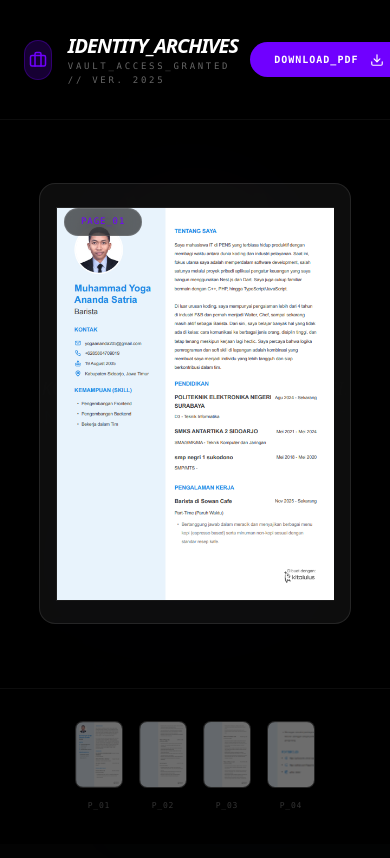
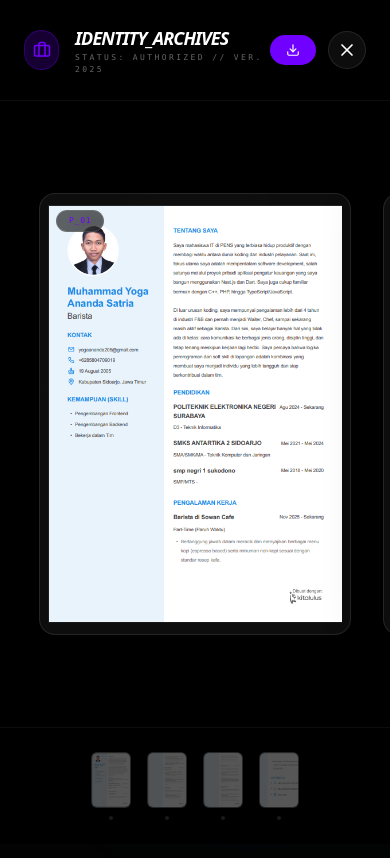
Before and after one commit to Rapprince29/Portofolio2, a Next.js app in the folder p-next/: page / in a window 390 px wide. Both pictures are taken after a click on the button "VIEW CV". Shown: the top 858 px of the page. Built offline with nearby package versions, Linux system fonts and the light colour scheme.

Commit message:
fix: optimize CV viewer responsiveness and fit-to-screen

```diff
--- a/p-next/src/app/page.tsx
+++ b/p-next/src/app/page.tsx
@@ -927,63 +927,61 @@ export default function Home() {
       {/* 4. CV VIEWER OVERLAY */}
       {showCVViewer && (
         <div
-          className="fixed inset-0 z-[2000000] bg-black/98 backdrop-blur-3xl flex flex-col animate-in fade-in duration-700"
+          className="fixed inset-0 z-[2000000] bg-black/98 backdrop-blur-3xl flex flex-col animate-in fade-in duration-500 overflow-hidden"
           onClick={() => setShowCVViewer(false)}
         >
           {/* HEADER */}
-          <div className="flex justify-between items-center px-6 md:px-12 py-8 bg-black/40 backdrop-blur-xl border-b border-white/5">
+          <div className="flex justify-between items-center px-6 md:px-12 py-6 bg-black/60 backdrop-blur-xl border-b border-white/5 shrink-0">
              <div className="flex items-center gap-4">
-                <div className="w-10 h-10 rounded-full bg-accent/20 flex items-center justify-center border border-accent/30">
+                <div className="w-10 h-10 rounded-full bg-accent/20 flex items-center justify-center border border-accent/30 shadow-[0_0_20px_rgba(var(--accent-rgb),0.2)]">
                    <Briefcase className="text-accent" size={18} />
                 </div>
                 <div>
-                   <h3 className="text-xl font-black text-white italic uppercase tracking-tighter">Identity_Archives</h3>
-                   <p className="text-[9px] font-mono text-white/40 uppercase tracking-[0.3em]">Vault_Access_Granted // Ver. 2025</p>
+                   <h3 className="text-lg md:text-xl font-black text-white italic uppercase tracking-tighter">Identity_Archives</h3>
+                   <p className="text-[8px] md:text-[9px] font-mono text-white/40 uppercase tracking-[0.3em]">Status: Authorized // Ver. 2025</p>
                 </div>
              </div>
-             <div className="flex items-center gap-4">
-                <a href="/CV_Yoga_Ananda.pdf" download className="group flex items-center gap-3 px-6 py-2.5 bg-accent text-white rounded-full text-[10px] font-mono font-bold tracking-widest hover:bg-white hover:text-black transition-all">
-                   DOWNLOAD_PDF <Download size={14} className="group-hover:translate-y-1 transition-transform" />
+             <div className="flex items-center gap-3 md:gap-4">
+                <a href="/CV_Yoga_Ananda.pdf" download className="group flex items-center gap-2 px-4 md:px-6 py-2 md:py-2.5 bg-accent text-white rounded-full text-[9px] md:text-[10px] font-mono font-bold tracking-widest hover:bg-white hover:text-black transition-all">
+                   <span className="hidden sm:inline">DOWNLOAD_PDF</span> <Download size={14} className="group-hover:translate-y-1 transition-transform" />
                 </a>
-                <button onClick={() => setShowCVViewer(false)} className="p-3 bg-white/5 text-white rounded-full hover:bg-red-500/20 hover:text-red-500 transition-all border border-white/10">
+                <button onClick={() => setShowCVViewer(false)} className="p-2 md:p-3 bg-white/5 text-white rounded-full hover:bg-red-500/20 hover:text-red-500 transition-all border border-white/10">
                    <X size={20} />
                 </button>
              </div>
           </div>
 
-          {/* MAIN VIEWER (Horizontal Scroll) */}
+          {/* MAIN VIEWER */}
           <div
-            className="flex-1 overflow-x-auto overflow-y-hidden snap-x snap-mandatory flex items-center hide-scrollbar"
+            className="flex-1 overflow-x-auto overflow-y-hidden snap-x snap-mandatory flex items-center hide-scrollbar py-4 md:py-8"
             onClick={(e) => e.stopPropagation()}
           >
-             <div className="flex gap-12 px-[10vw] md:px-[25vw]">
+             <div className="flex gap-8 md:gap-20 px-[10vw] md:px-[25vw] h-full items-center">
                 {cvPages.map((page, i) => (
                   <div
                     key={i}
-                    className="snap-center flex-shrink-0 w-[80vw] md:w-[50vw] aspect-[1/1.414] relative bg-white/5 rounded-2xl overflow-hidden border border-white/10 shadow-2xl group transition-all duration-700 hover:border-accent/50"
+                    className="snap-center shrink-0 w-[80vw] md:w-[45vw] lg:w-[35vw] max-h-full aspect-[1/1.414] relative bg-white/5 rounded-2xl overflow-hidden border border-white/10 shadow-[0_0_50px_rgba(0,0,0,0.5)] group transition-all duration-700 hover:border-accent/50"
                     id={`cv-page-${i}`}
                   >
                      <Image
                        src={page}
                        alt={`CV Page ${i+1}`}
                        fill
-                       className="object-contain p-4 md:p-8"
+                       className="object-contain p-2 md:p-4"
                        priority={i === 0}
                      />
                      {/* INDICATOR */}
-                     <div className="absolute top-6 left-6 px-4 py-1.5 bg-black/60 backdrop-blur-md border border-white/10 rounded-full text-[9px] font-mono text-accent uppercase tracking-widest">
-                        PAGE_0{i+1}
+                     <div className="absolute top-4 left-4 px-3 py-1 bg-black/60 backdrop-blur-md border border-white/10 rounded-full text-[8px] font-mono text-accent uppercase tracking-widest">
+                        P_0{i+1}
                      </div>
-                     {/* OVERLAY ON HOVER */}
-                     <div className="absolute inset-0 bg-accent/5 opacity-0 group-hover:opacity-100 transition-opacity pointer-events-none" />
                   </div>
                 ))}
              </div>
           </div>
 
-          {/* THUMBNAIL NAVIGATION */}
-          <div className="py-8 bg-black/40 border-t border-white/5">
-             <div className="flex justify-center items-center gap-4 md:gap-8 px-6 overflow-x-auto hide-scrollbar">
+          {/* FOOTER NAV */}
+          <div className="py-6 md:py-8 bg-black/60 border-t border-white/5 shrink-0">
+             <div className="flex justify-center items-center gap-4 md:gap-8 px-6">
                 {cvPages.map((page, i) => (
                   <button
                     key={i}
@@ -991,12 +989,12 @@ export default function Home() {
                        e.stopPropagation();
                        document.getElementById(`cv-page-${i}`)?.scrollIntoView({ behavior: 'smooth', block: 'center', inline: 'center' });
                     }}
-                    className="flex-shrink-0 group flex flex-col items-center gap-3"
+                    className="group flex flex-col items-center gap-2"
                   >
-                     <div className="relative w-12 md:w-16 aspect-[1/1.4] bg-white/5 rounded-lg overflow-hidden border border-white/10 group-hover:border-accent transition-all hover:scale-110 active:scale-95">
-                        <Image src={page} alt={`Thumb ${i+1}`} fill className="object-cover opacity-40 group-hover:opacity-100 transition-opacity" />
+                     <div className="relative w-10 md:w-14 aspect-[1/1.4] bg-white/5 rounded-md overflow-hidden border border-white/10 group-hover:border-accent transition-all hover:-translate-y-1">
+                        <Image src={page} alt={`Thumb ${i+1}`} fill className="object-cover opacity-30 group-hover:opacity-100 transition-opacity" />
                      </div>
-                     <span className="text-[8px] font-mono text-white/20 group-hover:text-accent tracking-widest uppercase">P_0{i+1}</span>
+                     <div className="w-1 h-1 rounded-full bg-white/10 group-hover:bg-accent transition-colors" />
                   </button>
                 ))}
              </div>
```
